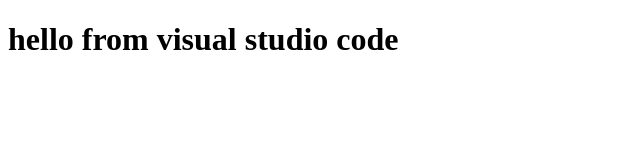
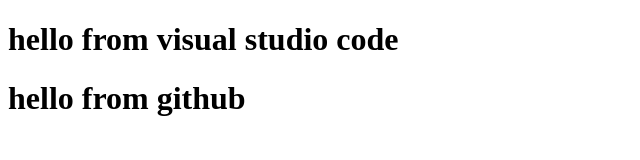
Before and after one commit to FlyingColors02/1.to-create-a-repository, a plain HTML site: page index.html in a window 1280 px wide. Shown: the whole page, without its empty margins (0-640 px from the left). Drawn offline with Linux system fonts and the light colour scheme.

Commit message:
#shraddha borse: added h2 tag

```diff
--- a/index.html
+++ b/index.html
@@ -9,5 +9,6 @@
 </head>
 <body>
   <h1>hello from visual studio code</h1>
+    <h1> hello from github</h1>
 </body>
 </html>
```
